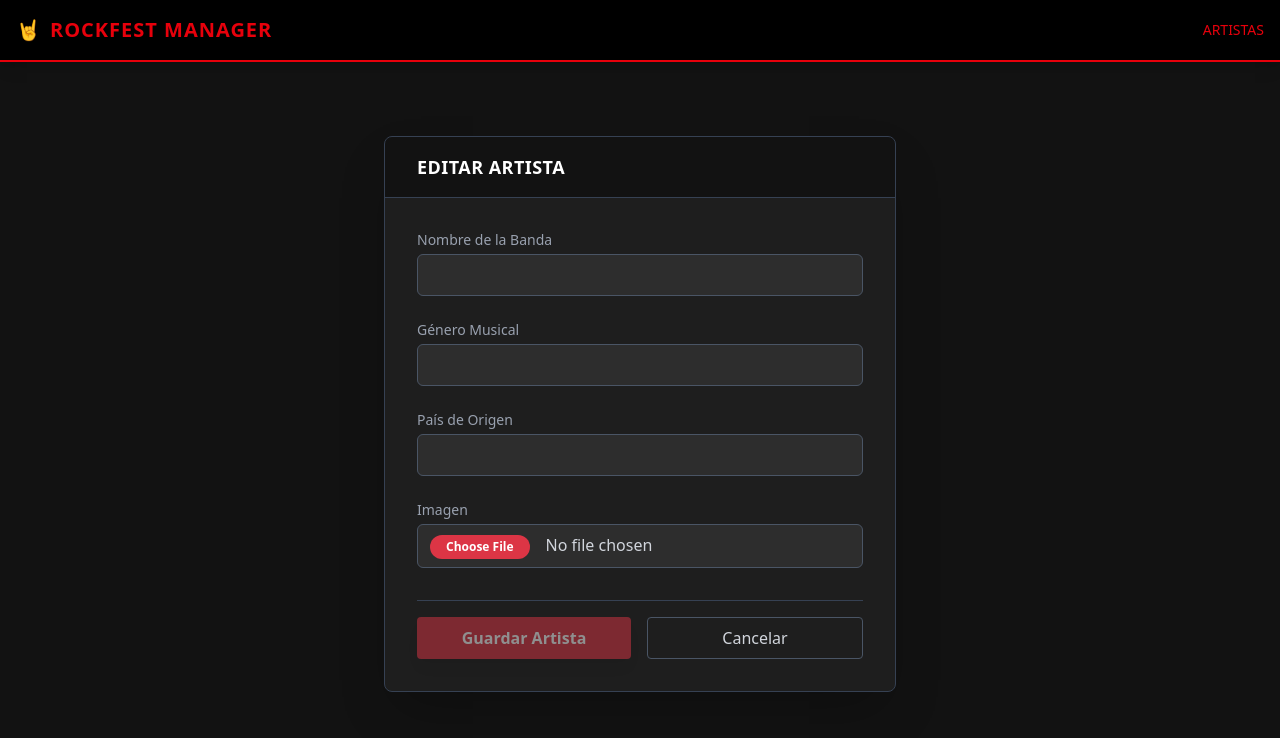
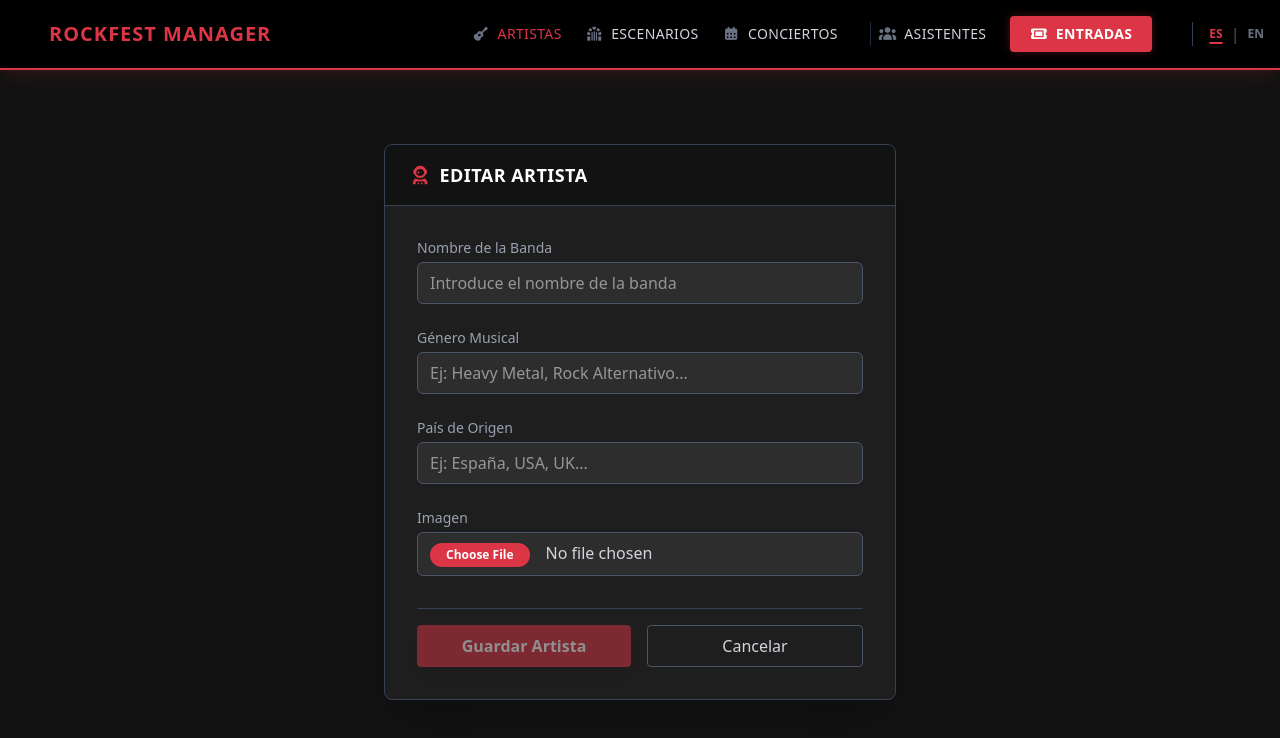
Before and after one commit to asa7ur/dwese-festival-angular, an Angular app: page /artists/edit/1 in a window 1280 px wide. Shown: the top 738 px of the page. Built offline with nearby package versions, Linux system fonts and the light colour scheme; no server answers.

Commit message:
UI changes

```diff
--- a/angular.json
+++ b/angular.json
@@ -25,6 +25,7 @@
               }
             ],
             "styles": [
+              "node_modules/@fortawesome/fontawesome-free/css/all.min.css",
               "src/styles.css"
             ]
           },
--- a/package.json
+++ b/package.json
@@ -29,6 +29,7 @@
     "@angular/forms": "^21.0.0",
     "@angular/platform-browser": "^21.0.0",
     "@angular/router": "^21.0.0",
+    "@fortawesome/fontawesome-free": "^7.2.0",
     "rxjs": "~7.8.0",
     "tslib": "^2.3.0"
   },
--- a/src/app/features/artists/artist-form/artist-form.html
+++ b/src/app/features/artists/artist-form/artist-form.html
@@ -13,27 +13,41 @@
         <form [formGroup]="artistForm" (ngSubmit)="onSubmit()" class="space-y-6">
 
           <div>
-            <label class="block text-sm font-medium text-gray-400 mb-1">Nombre de la Banda</label>
-            <input type="text" formControlName="name"
+            <label for="name" class="block text-sm font-medium text-gray-400 mb-1">Nombre de la Banda</label>
+            <input type="text" id="name" formControlName="name"
+                   placeholder="Introduce el nombre de la banda"
                    class="w-full bg-rock-700 text-white border border-gray-600 rounded-md py-2 px-3 focus:outline-none focus:border-rock-red focus:ring-1 focus:ring-rock-red transition">
+            @if (artistForm.get('name')?.invalid && artistForm.get('name')?.touched) {
+              <p class="text-red-500 text-xs mt-1">El nombre es obligatorio (máx. 100 caracteres)</p>
+            }
           </div>
 
           <div>
-            <label class="block text-sm font-medium text-gray-400 mb-1">Género Musical</label>
-            <input type="text" formControlName="genre"
-                   class="w-full bg-rock-700 text-white border border-gray-600 rounded-md py-2 px-3 focus:outline-none focus:border-rock-red transition">
+            <label for="genre" class="block text-sm font-medium text-gray-400 mb-1">Género Musical</label>
+            <input type="text" id="genre" formControlName="genre"
+                   placeholder="Ej: Heavy Metal, Rock Alternativo..."
+                   class="w-full bg-rock-700 text-white border border-gray-600 rounded-md py-2 px-3 focus:outline-none focus:border-rock-red focus:ring-1 focus:ring-rock-red transition">
+            @if (artistForm.get('genre')?.invalid && artistForm.get('genre')?.touched) {
+              <p class="text-red-500 text-xs mt-1">El género es obligatorio</p>
+            }
           </div>
 
           <div>
-            <label class="block text-sm font-medium text-gray-400 mb-1">País de Origen</label>
-            <input type="text" formControlName="country"
-                   class="w-full bg-rock-700 text-white border border-gray-600 rounded-md py-2 px-3 focus:outline-none focus:border-rock-red transition">
+            <label for="country" class="block text-sm font-medium text-gray-400 mb-1">País de Origen</label>
+            <input type="text" id="country" formControlName="country"
+                   placeholder="Ej: España, USA, UK..."
+                   class="w-full bg-rock-700 text-white border border-gray-600 rounded-md py-2 px-3 focus:outline-none focus:border-rock-red focus:ring-1 focus:ring-rock-red transition">
+            @if (artistForm.get('country')?.invalid && artistForm.get('country')?.touched) {
+              <p class="text-red-500 text-xs mt-1">El país es obligatorio</p>
+            }
           </div>
 
           <div>
-            <label class="block text-sm font-medium text-gray-400 mb-1">Imagen</label>
-            <input type="file" (change)="onFileSelected($event)" accept="image/*"
-                   class="w-full bg-rock-700 text-gray-300 border border-gray-600 rounded-md py-2 px-3 file:mr-4 file:py-1 file:px-4 file:rounded-full file:border-0 file:text-xs file:font-semibold file:bg-rock-red file:text-white hover:file:bg-rock-darkred cursor-pointer">
+            <label for="imageFile" class="block text-sm font-medium text-gray-400 mb-1">Imagen</label>
+            <div class="relative group">
+              <input type="file" id="imageFile" (change)="onFileSelected($event)" accept="image/*"
+                     class="w-full bg-rock-700 text-gray-300 border border-gray-600 rounded-md py-2 px-3 focus:outline-none focus:border-rock-red transition file:mr-4 file:py-1 file:px-4 file:rounded-full file:border-0 file:text-xs file:font-semibold file:bg-rock-red file:text-white hover:file:bg-rock-darkred cursor-pointer">
+            </div>
 
             @if (imagePreview()) {
               <div class="mt-4 bg-black/20 p-4 rounded border border-gray-700">
@@ -43,6 +57,15 @@
                   </p>
                   <img [src]="imagePreview()" alt="Preview"
                        class="w-full h-48 object-cover rounded shadow-lg border border-gray-600 mx-auto">
+                </div>
+
+                <div class="mt-4 pt-4 border-t border-gray-700 flex justify-end items-center gap-3">
+                  <span class="text-sm text-gray-400 italic">¿Eliminar imagen?</span>
+                  <button type="button" (click)="removeImage()"
+                          class="text-red-500 hover:text-red-400 text-sm font-bold hover:underline decoration-2 underline-offset-4 flex items-center gap-2 transition">
+                    <i class="fa-solid fa-trash-can"></i>
+                    <span>Eliminar</span>
+                  </button>
                 </div>
               </div>
             }
--- a/src/app/features/artists/artist-form/artist-form.ts
+++ b/src/app/features/artists/artist-form/artist-form.ts
@@ -65,6 +65,14 @@ export class ArtistFormComponent implements OnInit {
     }
   }
 
+  removeImage(): void {
+    this.imagePreview.set(null);
+    this.selectedFile.set(null);
+    const fileInput = document.getElementById('imageFile') as HTMLInputElement;
+    if (fileInput) fileInput.value = '';
+  }
+
+
   onSubmit(): void {
     if (this.artistForm.valid) {
       const formData = new FormData();
@@ -77,6 +85,8 @@ export class ArtistFormComponent implements OnInit {
       const file = this.selectedFile();
       if (file) {
         formData.append('image', file);
+      } else if (!this.imagePreview()) {
+        formData.append('deleteImage', 'true');
       }
 
       const id = this.artistId();
--- a/src/app/features/artists/artist-list/artist-list.html
+++ b/src/app/features/artists/artist-list/artist-list.html
@@ -1,122 +1,129 @@
 <div class="container mx-auto px-4 py-8 min-h-screen">
+
   <div class="flex flex-col md:flex-row justify-between items-center mb-8 gap-4">
-    <h2 class="text-3xl font-extrabold text-white uppercase tracking-tighter border-l-8 border-rock-red pl-4">
-      <span class="opacity-50">Line-Up /</span> Artistas
+    <h2 class="text-3xl font-bold text-white text-shadow uppercase border-l-4 border-rock-red pl-4">
+      <i class="fa-solid fa-guitar mr-2 text-rock-red"></i>
+      <span>Line-Up / Artistas</span>
     </h2>
     <a routerLink="/artists/new"
-       class="bg-rock-red hover:bg-rock-darkred text-white font-black py-3 px-8 rounded-none transform hover:skew-x-2 transition-all duration-300 shadow-[5px_5px_0px_0px_rgba(255,255,255,0.1)] uppercase italic">
-      + Añadir Artista
+       class="bg-rock-red hover:bg-rock-darkred text-white font-bold py-2 px-6 rounded shadow-lg transform hover:scale-105 transition duration-300">
+      <i class="fa-solid fa-plus mr-1"></i> <span>Nuevo Artista</span>
     </a>
   </div>
 
-  <div class="bg-rock-800 p-6 mb-12 border-b-4 border-rock-red shadow-2xl">
-    <div class="flex flex-col md:flex-row gap-4">
-      <div class="grow relative">
+  <div class="bg-rock-800 p-4 rounded-lg shadow-md mb-8 border border-gray-700">
+    <div class="flex flex-col md:flex-row gap-4 justify-between items-center">
+      <div class="w-full md:w-1/2 relative">
+        <span class="absolute inset-y-0 left-0 flex items-center pl-3 text-gray-400">
+          <i class="fa-solid fa-search"></i>
+        </span>
         <input type="text"
                [ngModel]="keyword()"
                (ngModelChange)="keyword.set($event)"
                (keyup.enter)="onSearch()"
-               placeholder="BUSCAR BANDA O GÉNERO..."
-               class="w-full bg-rock-900 text-white border-2 border-rock-700 p-4 focus:border-rock-red outline-none uppercase font-mono tracking-widest transition-colors">
+               class="w-full bg-rock-700 text-white border border-gray-600 rounded pl-10 pr-4 py-2 focus:outline-none focus:border-rock-red transition placeholder-gray-500"
+               placeholder="Buscar artista o género...">
       </div>
-      <button (click)="onSearch()"
-              class="bg-rock-700 hover:bg-rock-red text-white px-10 py-4 font-bold uppercase transition-all">
-        Filtrar
-      </button>
+
+      <div class="flex gap-2 w-full md:w-auto overflow-x-auto pb-1 md:pb-0">
+        <select [ngModel]="sortBy()"
+                (ngModelChange)="sortBy.set($event); onSearch()"
+                class="bg-rock-700 text-white border border-gray-600 rounded px-3 py-2 focus:outline-none focus:border-rock-red text-sm">
+          <option value="id">Por Defecto</option>
+          <option value="name">Nombre</option>
+          <option value="genre">Género</option>
+          <option value="country">País</option>
+        </select>
+
+        <select [ngModel]="sortDirection()"
+                (ngModelChange)="sortDirection.set($event); onSearch()"
+                class="bg-rock-700 text-white border border-gray-600 rounded px-3 py-2 focus:outline-none focus:border-rock-red text-sm">
+          <option value="asc">Ascendente</option>
+          <option value="desc">Descendente</option>
+        </select>
+
+        <button (click)="onSearch()"
+                class="bg-gray-600 hover:bg-gray-500 text-white px-4 py-2 rounded transition border border-gray-500"
+                title="Filtrar">
+          <i class="fa-solid fa-filter"></i>
+        </button>
+      </div>
     </div>
   </div>
 
-  <div class="flex flex-wrap items-center gap-4 mb-8 px-2">
-    <span class="text-white/40 uppercase font-black italic text-sm tracking-widest">Ordenar por:</span>
+  @if (artists().length > 0) {
+    <div class="grid grid-cols-1 md:grid-cols-2 lg:grid-cols-3 gap-8">
+      @for (artist of artists(); track artist.id) {
+        <div class="bg-rock-800 rounded-xl overflow-hidden shadow-2xl hover:shadow-rock-red/20 transition duration-500 group border border-gray-700 flex flex-col h-full transform hover:-translate-y-1">
 
-    <button (click)="changeSort('name')"
-            [class.border-rock-red]="sortBy() === 'name'"
-            class="bg-rock-800 border-2 border-rock-700 px-4 py-2 text-xs font-bold uppercase hover:border-rock-red transition-all flex items-center gap-2">
-      Nombre
-      @if (sortBy() === 'name') {
-        <span>{{ sortDirection() === 'asc' ? '↑' : '↓' }}</span>
-      }
-    </button>
-
-    <button (click)="changeSort('genre')"
-            [class.border-rock-red]="sortBy() === 'genre'"
-            class="bg-rock-800 border-2 border-rock-700 px-4 py-2 text-xs font-bold uppercase hover:border-rock-red transition-all flex items-center gap-2">
-      Género
-      @if (sortBy() === 'genre') {
-        <span>{{ sortDirection() === 'asc' ? '↑' : '↓' }}</span>
-      }
-    </button>
-
-    <button (click)="changeSort('country')"
-            [class.border-rock-red]="sortBy() === 'country'"
-            class="bg-rock-800 border-2 border-rock-700 px-4 py-2 text-xs font-bold uppercase hover:border-rock-red transition-all flex items-center gap-2">
-      País
-      @if (sortBy() === 'country') {
-        <span>{{ sortDirection() === 'asc' ? '↑' : '↓' }}</span>
-      }
-    </button>
-  </div>
-
-  @if (artists().length > 0) {
-    <div class="grid grid-cols-1 md:grid-cols-2 lg:grid-cols-3 gap-10">
-      @for (artist of artists(); track artist.id) {
-        <div class="bg-rock-800 group relative overflow-hidden border border-white/5 hover:border-rock-red/50 transition-all duration-500">
-          <div class="relative h-72 overflow-hidden bg-black">
+          <div class="relative w-full h-64 overflow-hidden bg-gray-900">
             @if (artist.image) {
               <img [src]="'http://localhost:8080/api/v1/images/' + artist.image"
-                   class="w-full h-full object-cover grayscale group-hover:grayscale-0 group-hover:scale-110 transition-all duration-700 opacity-70 group-hover:opacity-100" alt="imagen">
+                   class="w-full h-full object-cover transition-transform duration-700 group-hover:scale-110 opacity-90 group-hover:opacity-100"
+                   alt="Artist Image">
             } @else {
-              <div class="w-full h-full flex items-center justify-center opacity-20">
-                <span class="text-6xl text-white">🎸</span>
+              <div class="w-full h-full flex items-center justify-center bg-gradient-to-br from-gray-800 to-black group-hover:from-gray-700 group-hover:to-gray-900 transition duration-500">
+                <i class="fa-solid fa-guitar text-gray-700 group-hover:text-rock-red/50 text-6xl transition duration-500"></i>
               </div>
             }
-            <div class="absolute top-0 left-0 bg-rock-red text-white text-[10px] font-black px-3 py-1 uppercase tracking-tighter">
-              {{ artist.country }}
+
+            <div class="absolute top-4 right-4">
+               <span class="bg-black/70 backdrop-blur-sm border border-white/20 text-white text-xs font-bold px-3 py-1 rounded-full uppercase tracking-wider shadow-lg flex items-center gap-2">
+                  <i class="fa-solid fa-earth-americas text-rock-red"></i>
+                  <span>{{ artist.country }}</span>
+               </span>
+            </div>
+
+            <div class="absolute bottom-0 left-0 right-0 h-16 bg-gradient-to-t from-rock-800 to-transparent"></div>
+          </div>
+
+          <div class="p-6 flex-grow relative">
+            <p class="text-rock-red text-xs font-bold uppercase tracking-[0.2em] mb-2">{{ artist.genre }}</p>
+            <h5 class="text-2xl font-black text-white leading-tight mb-2 group-hover:text-rock-red transition duration-300">
+              {{ artist.name }}
+            </h5>
+          </div>
+
+          <div class="px-6 py-4 bg-black/20 border-t border-gray-700 flex justify-between items-center">
+            <span class="text-xs text-gray-500 font-mono">ID: <span>{{ artist.id }}</span></span>
+
+            <div class="flex gap-4">
+              <a [routerLink]="['/artists/edit', artist.id]"
+                 class="text-gray-400 hover:text-white transition duration-300" title="Editar">
+                <i class="fa-solid fa-pen-to-square"></i>
+              </a>
+
+              <button (click)="deleteArtist(artist.id)"
+                      class="text-gray-400 hover:text-red-500 transition duration-300"
+                      title="Eliminar">
+                <i class="fa-solid fa-trash-can"></i>
+              </button>
             </div>
           </div>
 
-          <div class="p-6">
-            <span class="text-rock-red text-xs font-bold uppercase tracking-[0.3em] block mb-2">{{ artist.genre }}</span>
-            <h3 class="text-2xl font-black text-white uppercase italic group-hover:text-rock-red transition-colors mb-4">
-              {{ artist.name }}
-            </h3>
-
-            <div class="flex justify-between items-center pt-4 border-t border-white/10">
-              <span class="text-white/30 font-mono text-xs">#{{ artist.id }}</span>
-              <div class="flex gap-4">
-                <a [routerLink]="['/artists/edit', artist.id]"
-                   class="text-white/50 hover:text-white transition-colors">
-                  <svg class="w-5 h-5" fill="none" stroke="currentColor" viewBox="0 0 24 24"><path stroke-linecap="round" stroke-linejoin="round" stroke-width="2" d="M15.232 5.232l3.536 3.536m-2.036-5.036a2.5 2.5 0 113.536 3.536L6.5 21.036H3v-3.572L16.732 3.732z" /></svg>
-                </a>
-                <button (click)="deleteArtist(artist.id)"
-                        class="text-white/50 hover:text-rock-red transition-colors">
-                  <svg class="w-5 h-5" fill="none" stroke="currentColor" viewBox="0 0 24 24"><path stroke-linecap="round" stroke-linejoin="round" stroke-width="2" d="M19 7l-.867 12.142A2 2 0 0116.138 21H7.862a2 2 0 01-1.995-1.858L5 7m5 4v6m4-6v6m1-10V4a1 1 0 00-1-1h-4a1 1 0 00-1 1v3M4 7h16" /></svg>
-                </button>
-              </div>
-            </div>
-          </div>
-          <div class="absolute bottom-0 left-0 h-1 w-0 bg-rock-red group-hover:w-full transition-all duration-500"></div>
+          <div class="h-1 w-full bg-gradient-to-r from-rock-800 via-rock-red to-rock-800 transform scale-x-0 group-hover:scale-x-100 transition-transform duration-500"></div>
         </div>
       }
     </div>
   } @else {
-    <div class="bg-rock-800 border-2 border-dashed border-rock-700 p-20 text-center">
-      <h3 class="text-white/20 text-4xl font-black uppercase italic">Escenario Vacío</h3>
-      <p class="text-white/40 mt-2 font-mono">No hay bandas confirmadas para esta búsqueda.</p>
+    <div class="bg-rock-800 border-2 border-dashed border-gray-700 p-20 text-center rounded-xl">
+      <i class="fa-solid fa-guitar text-gray-600 text-6xl mb-4"></i>
+      <h3 class="text-white/80 text-2xl font-bold uppercase">Escenario Vacío</h3>
+      <p class="text-gray-400 mt-2 font-mono">No hay bandas confirmadas para esta búsqueda.</p>
     </div>
   }
 
   @if (totalPages() > 1) {
-    <div class="mt-16 flex justify-center gap-2">
-      @for (page of getPagesArray(); track page) {
-        <button (click)="goToPage(page)"
-                [class.bg-rock-red]="page === currentPage()"
-                [class.text-white]="page === currentPage()"
-                [class.bg-rock-800]="page !== currentPage()"
-                class="w-12 h-12 flex items-center justify-center font-black border-2 border-rock-700 hover:border-rock-red transition-all">
-          {{ page + 1 }}
-        </button>
-      }
+    <div class="mt-10 flex justify-center">
+      <nav class="inline-flex rounded-md shadow-sm -space-x-px" aria-label="Pagination">
+        @for (page of getPagesArray(); track page) {
+          <button (click)="goToPage(page)"
+                  class="px-4 py-2 border border-gray-700 text-sm font-medium transition"
+                  [class]="page === currentPage() ? 'bg-rock-red text-white border-rock-red z-10' : 'bg-rock-800 text-gray-400 hover:bg-gray-700'">
+            {{ page + 1 }}
+          </button>
+        }
+      </nav>
     </div>
   }
 </div>
--- a/src/app/layout/header/header.html
+++ b/src/app/layout/header/header.html
@@ -1,15 +1,66 @@
-<nav class="bg-black border-b-2 border-red-600 mb-8 sticky top-0 z-50 shadow-lg">
+<nav class="bg-black border-b-2 border-rock-red mb-8 sticky top-0 z-50 shadow-lg shadow-rock-red/10">
   <div class="container mx-auto px-4">
-    <div class="flex justify-between items-center py-4">
-      <a routerLink="/" class="flex items-center text-red-600 font-bold text-xl uppercase tracking-wider group">
-        <span class="mr-2">🤘</span>
+    <div class="flex flex-wrap justify-between items-center py-4">
+
+      <a routerLink="/"
+         class="flex items-center text-rock-red font-bold text-xl uppercase tracking-wider hover:text-white transition duration-300 group">
+        <i class="fa-solid fa-hand-horns mr-2 group-hover:rotate-12 transition transform"></i>
         <span>RockFest Manager</span>
       </a>
 
+      <div class="block lg:hidden">
+        <button class="text-gray-300 hover:text-white focus:outline-none">
+          <i class="fa-solid fa-bars text-2xl"></i>
+        </button>
+      </div>
+
       <div class="hidden lg:flex items-center space-x-6">
-        <a routerLink="/artists" routerLinkActive="text-red-600" class="text-gray-300 hover:text-red-600 font-medium transition uppercase text-sm">
-          Artistas
+
+        <a routerLink="/artists"
+           routerLinkActive="text-rock-red"
+           class="text-gray-300 hover:text-rock-red font-medium transition duration-300 uppercase text-sm tracking-wide flex items-center gap-2 group">
+          <i class="fa-solid fa-guitar text-gray-500 group-hover:text-rock-red transition"></i>
+          <span>Artistas</span>
         </a>
+
+        <a routerLink="/stages"
+           routerLinkActive="text-rock-red"
+           class="text-gray-300 hover:text-rock-red font-medium transition duration-300 uppercase text-sm tracking-wide flex items-center gap-2 group">
+          <i class="fa-solid fa-dungeon text-gray-500 group-hover:text-rock-red transition"></i>
+          <span>Escenarios</span>
+        </a>
+
+        <a routerLink="/concerts"
+           routerLinkActive="text-rock-red"
+           class="text-gray-300 hover:text-rock-red font-medium transition duration-300 uppercase text-sm tracking-wide flex items-center gap-2 group">
+          <i class="fa-solid fa-calendar-days text-gray-500 group-hover:text-rock-red transition"></i>
+          <span>Conciertos</span>
+        </a>
+
+        <div class="h-6 w-px bg-gray-800 mx-2"></div>
+
+        <a routerLink="/attendees"
+           routerLinkActive="text-rock-red"
+           class="text-gray-300 hover:text-rock-red font-medium transition duration-300 uppercase text-sm tracking-wide flex items-center gap-2 group">
+          <i class="fa-solid fa-users text-gray-500 group-hover:text-rock-red transition"></i>
+          <span>Asistentes</span>
+        </a>
+
+        <a routerLink="/tickets"
+           class="bg-rock-red hover:bg-rock-darkred text-white px-5 py-2 rounded font-bold transition duration-300 uppercase text-sm tracking-wide shadow-[0_0_10px_rgba(220,53,69,0.3)] hover:shadow-[0_0_15px_rgba(220,53,69,0.6)] transform hover:-translate-y-0.5 flex items-center gap-2">
+          <i class="fa-solid fa-ticket"></i>
+          <span>Entradas</span>
+        </a>
+
+        <div class="flex items-center gap-2 ml-4 border-l border-gray-700 pl-4">
+          <button class="text-xs font-bold transition duration-300 text-rock-red underline decoration-2 underline-offset-4">
+            ES
+          </button>
+          <span class="text-gray-600">|</span>
+          <button class="text-xs font-bold transition duration-300 text-gray-500 hover:text-rock-red">
+            EN
+          </button>
+        </div>
       </div>
     </div>
   </div>
```
Also changed, not shown: 1 other file (tests, documents, lock files or other folders).
